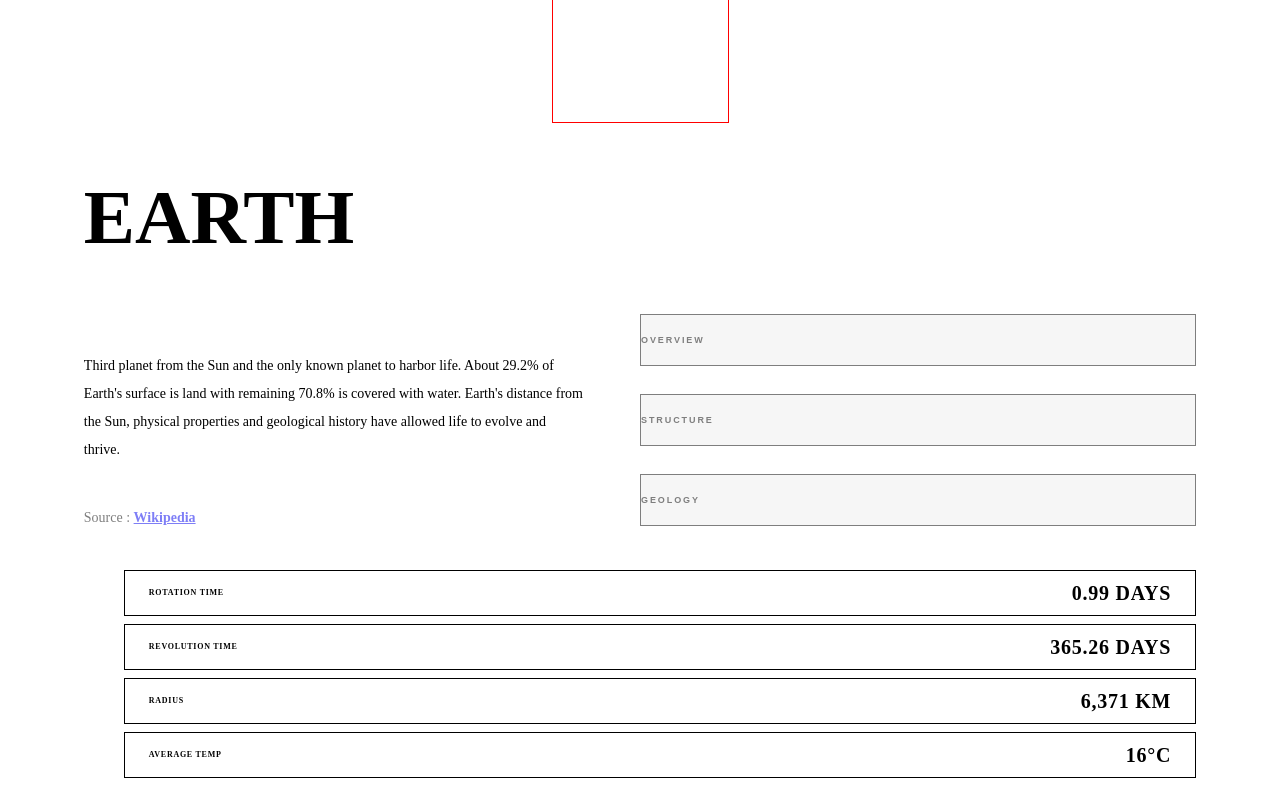
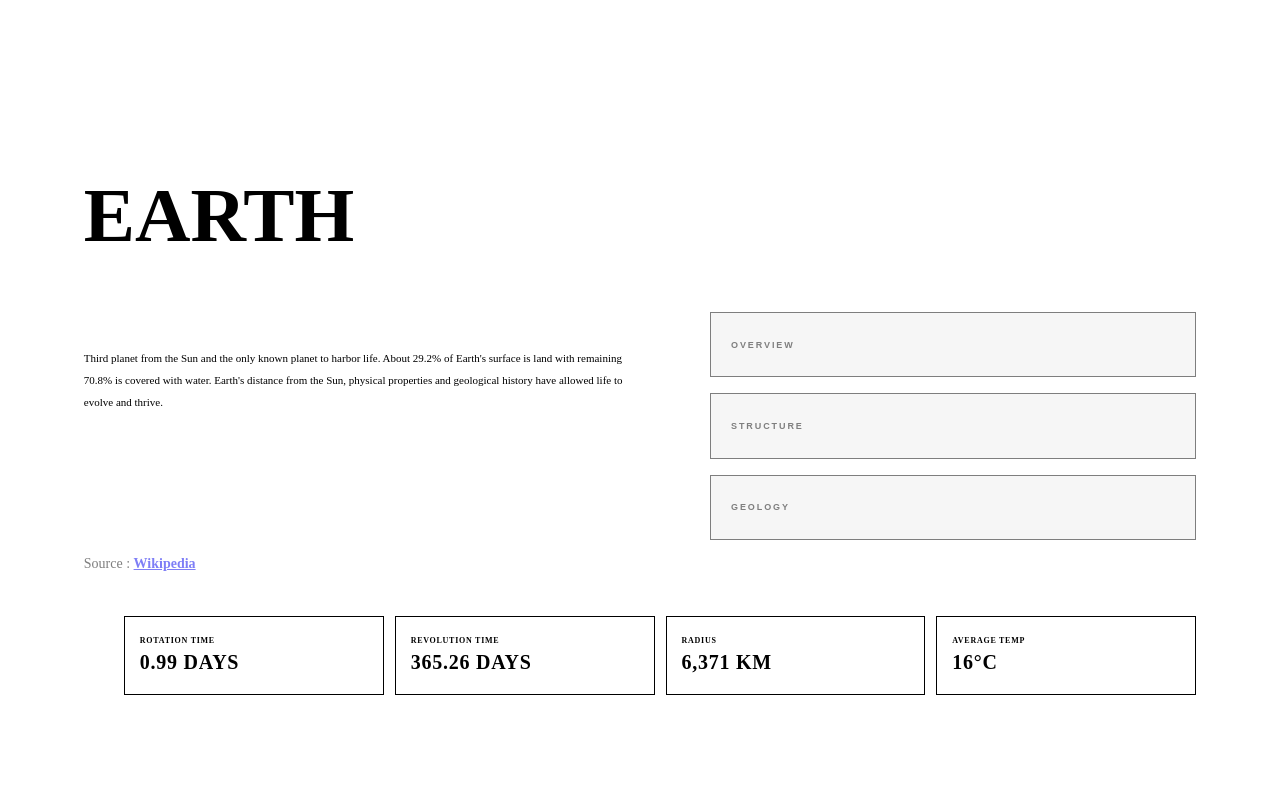
Before and after one commit to emestabillo/planets-fact-site, a Next.js app: page /Earth in a window 1280 px wide. Shown: the part 778-1578 px from the top of the page. After the commit the page ends 1545 px from the top, so only its background shows below. Built offline with nearby package versions, Linux system fonts and the light colour scheme.

Commit message:
Adjustments to tablet layout

```diff
--- a/components/Navbar/Navbar.elements.js
+++ b/components/Navbar/Navbar.elements.js
@@ -72,15 +72,6 @@ export const NavList = styled.ul`
   left: ${({ showMenu }) => (showMenu ? "0" : "100vw")};
   transition: opacity 0.5s, left 0.5s;
 
-  /* &::after {
-    position: fixed;
-    content: "";
-    position: fixed;
-    overflow-y: scroll;
-
-    bottom: 0;
-  } */
-
   @media ${QUERIES.tabletAndUp} {
     position: revert;
     transform: revert;
@@ -91,6 +82,7 @@ export const NavList = styled.ul`
     justify-content: space-between;
     margin-left: auto;
     opacity: revert;
+    overflow-y: revert;
   }
 
   @media ${QUERIES.desktopAndUp} {
--- a/components/PlanetImage.js
+++ b/components/PlanetImage.js
@@ -13,7 +13,6 @@ const Wrapper = styled.div`
   grid-area: image;
 
   @media ${QUERIES.tabletAndUp} {
-    border: 1px solid red;
     padding: 15rem 0;
   }
 `;
@@ -25,13 +24,13 @@ const ImageDiv = styled.div`
 
   @media ${QUERIES.tabletAndUp} {
     transform: scale(1.65);
-    border: 1px solid pink;
   }
 `;
 
 const SmallImage = styled.div`
   position: absolute;
-  bottom: 1.25rem;
+  bottom: ${({ name }) =>
+    name === "Mercury" ? "15%" : name === "Jupiter" ? "0" : "12%"};
   width: 98px;
   height: 120px;
   margin: 0 auto;
--- a/components/Stats.js
+++ b/components/Stats.js
@@ -1,8 +1,13 @@
 import styled from "styled-components";
 import { QUERIES } from "../shared/constants";
+import { SRonly } from "../shared/helpers";
 
 const StatsWrapper = styled.section`
   /* grid-area: stats; */
+`;
+
+const Heading = styled.h2`
+  ${SRonly}
 `;
 
 const List = styled.ul`
@@ -14,6 +19,12 @@ const List = styled.ul`
   }
 
   @media ${QUERIES.tabletAndUp} {
+    display: flex;
+    justify-content: space-between;
+
+    & > * + * {
+      margin-left: 0.6875rem;
+    }
   }
 `;
 
@@ -28,6 +39,14 @@ const ListItem = styled.li`
   align-items: center;
   padding: 0.5625rem 1.5rem;
   border: 1px solid currentColor;
+
+  @media ${QUERIES.tabletAndUp} {
+    flex-direction: column;
+    align-items: flex-start;
+    padding: 16px 0 19px 15px;
+    margin-top: revert;
+    flex: 1;
+  }
 `;
 
 const Fact = styled.span`
@@ -41,6 +60,7 @@ const Fact = styled.span`
 function Stats({ rotation, revolution, radius, temperature }) {
   return (
     <StatsWrapper>
+      <Heading>planet statistics</Heading>
       <List>
         <ListItem>
           Rotation time
--- a/components/Tabs.js
+++ b/components/Tabs.js
@@ -2,6 +2,7 @@ import { useState } from "react";
 import styled from "styled-components";
 import { QUERIES } from "../shared/constants";
 import { baseUnderline } from "../shared/helpers";
+import { PlanetColors } from "../shared/helpers";
 import { Gutters } from "../shared/helpers";
 import PlanetImage from "./PlanetImage";
 
@@ -17,7 +18,11 @@ const FlexContainer = styled.div`
     flex-direction: column;
     border-bottom: revert;
     margin: revert;
-    padding: revert;
+    padding: 0 0 2rem 4.375rem;
+
+    & > * + * {
+      margin-top: 1rem;
+    }
   }
 `;
 
@@ -47,26 +52,11 @@ const Tab = styled.button`
   ${baseUnderline}
 
   &::before {
-    background-color: ${({ name }) => {
-      switch (name) {
-        case "Mercury":
-          return "var(--color-mercury-main)";
-        case "Venus":
-          return "var(--color-venus-main)";
-        case "Earth":
-          return "var(--color-earth-main)";
-        case "Mars":
-          return "var(--color-mars-main)";
-        case "Jupiter":
-          return "var(--color-jupiter-main)";
-        case "Saturn":
-          return "var(--color-saturn-main)";
-        case "Uranus":
-          return "var(--color-uranus-main)";
-        case "Neptune":
-          return "var(--color-neptune-main)";
-      }
-    }};
+    background-color: ${PlanetColors};
+
+    @media ${QUERIES.tabletAndUp} {
+      background-color: revert;
+    }
   }
 
   &:hover,
@@ -77,11 +67,32 @@ const Tab = styled.button`
   @media ${QUERIES.tabletAndUp} {
     border: 1px solid currentColor;
     text-align: left;
+    padding: 0.5rem 0 0.5rem 1.25rem;
+    flex: 1;
+
+    &:hover {
+      opacity: revert;
+      background-color: var(--color-hover);
+      border-color: var(--color-hover);
+      background-clip: padding-box;
+    }
+
+    &:focus {
+      background-color: ${PlanetColors};
+      border-color: ${PlanetColors};
+    }
   }
 `;
 
 const Wrapper = styled.div`
   grid-area: info;
+
+  @media ${QUERIES.tabletAndUp} {
+    display: flex;
+    flex-direction: column;
+    justify-content: space-between;
+    /* max-width: 31.25rem; */
+  }
 `;
 
 const Overview = styled.p`
@@ -92,8 +103,9 @@ const Overview = styled.p`
 
   @media ${QUERIES.tabletAndUp} {
     padding: 1.5rem 0 2rem;
-    font-size: 0.875rem;
-    max-width: 31.25rem;
+    /* font-size: 0.875rem; */
+    /* max-width: 31.25rem; */
+    min-height: 10.375rem;
   }
 `;
 
@@ -150,6 +162,7 @@ function Tabs({ name, images, overview, structure, geology }) {
   return (
     <>
       <Heading>{name}</Heading>
+      <PlanetImage name={name} images={images} activeTab={activeTab} />
       <FlexContainer>
         {buttons.map((type) => (
           <Tab
@@ -162,7 +175,7 @@ function Tabs({ name, images, overview, structure, geology }) {
           </Tab>
         ))}
       </FlexContainer>
-      <PlanetImage name={name} images={images} activeTab={activeTab} />
+
       <Wrapper>
         <Overview>{planetInfo}</Overview>
         <Source>
--- a/shared/Globalstyles.js
+++ b/shared/Globalstyles.js
@@ -89,6 +89,7 @@ button {
 
   --color-white: ${COLORS.primary};
   --color-background: ${COLORS.secondary};
+  --color-hover: ${COLORS.hover};
 
   //MOBILE
   --color-mercury-menu: ${COLORS.mercury.menu};
--- a/shared/constants.js
+++ b/shared/constants.js
@@ -1,6 +1,7 @@
 export const COLORS = {
   primary: "0, 0%, 100%",
   secondary: "hsl(240, 67%, 8%)",
+  hover: "rgba(216, 216, 216, .2)",
   mercury: {
     menu: "hsl(196, 83%, 93%)",
     main: "hsl(194, 48%, 49%)",
--- a/shared/helpers.js
+++ b/shared/helpers.js
@@ -50,3 +50,39 @@ export const PlanetSize = css`
     }
   }};
 `;
+
+export const PlanetColors = css`
+  ${({ name }) => {
+    switch (name) {
+      case "Mercury":
+        return "var(--color-mercury-main)";
+      case "Venus":
+        return "var(--color-venus-main)";
+      case "Earth":
+        return "var(--color-earth-main)";
+      case "Mars":
+        return "var(--color-mars-main)";
+      case "Jupiter":
+        return "var(--color-jupiter-main)";
+      case "Saturn":
+        return "var(--color-saturn-main)";
+      case "Uranus":
+        return "var(--color-uranus-main)";
+      case "Neptune":
+        return "var(--color-neptune-main)";
+    }
+  }};
+`;
+
+export const SRonly = css`
+  border: 0;
+  clip: rect(1px, 1px, 1px, 1px);
+  -webkit-clip-path: inset(50%);
+  clip-path: inset(50%);
+  height: 1px;
+  margin: -1px;
+  overflow: hidden;
+  padding: 0;
+  position: absolute;
+  width: 1px;
+`;
```
